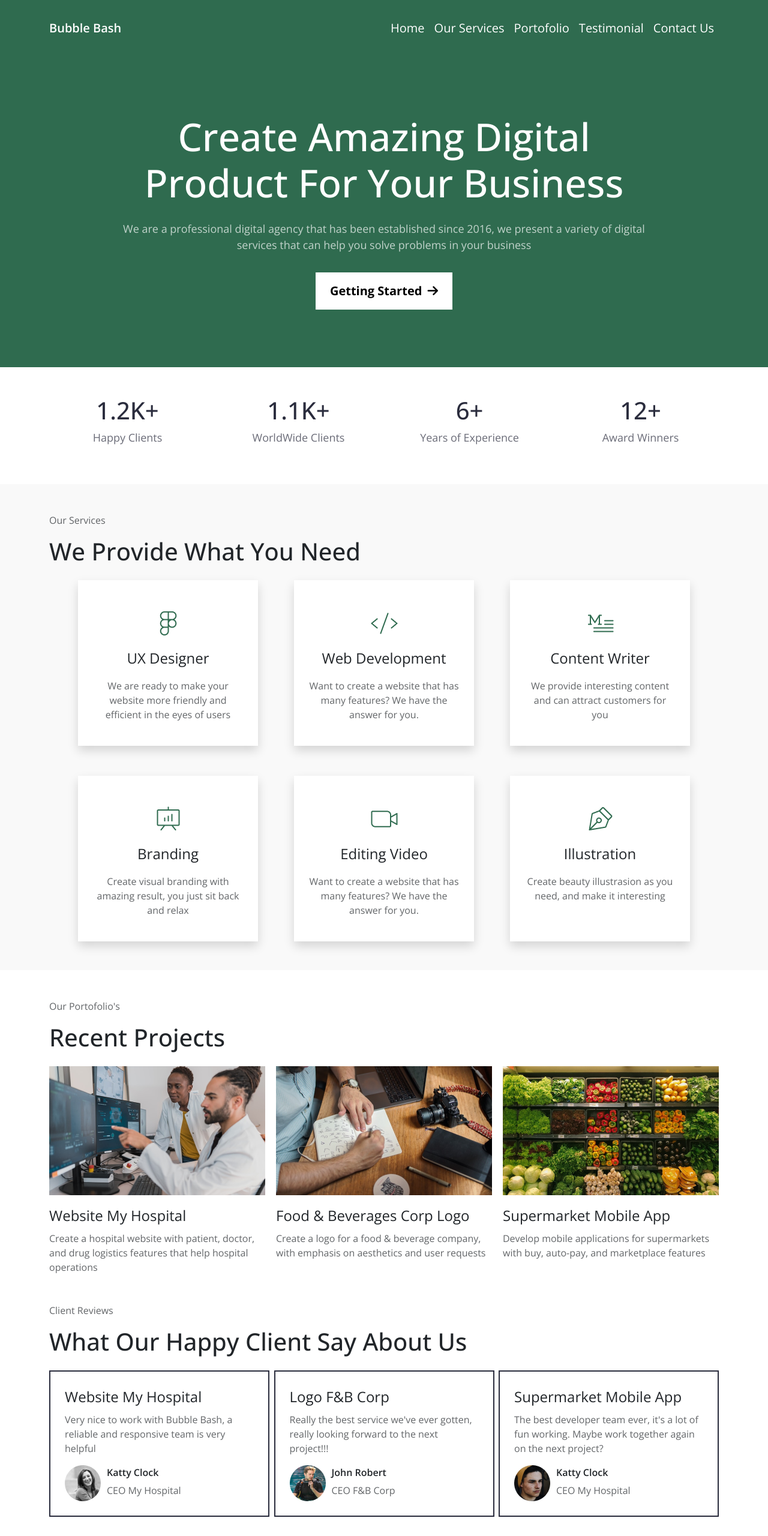
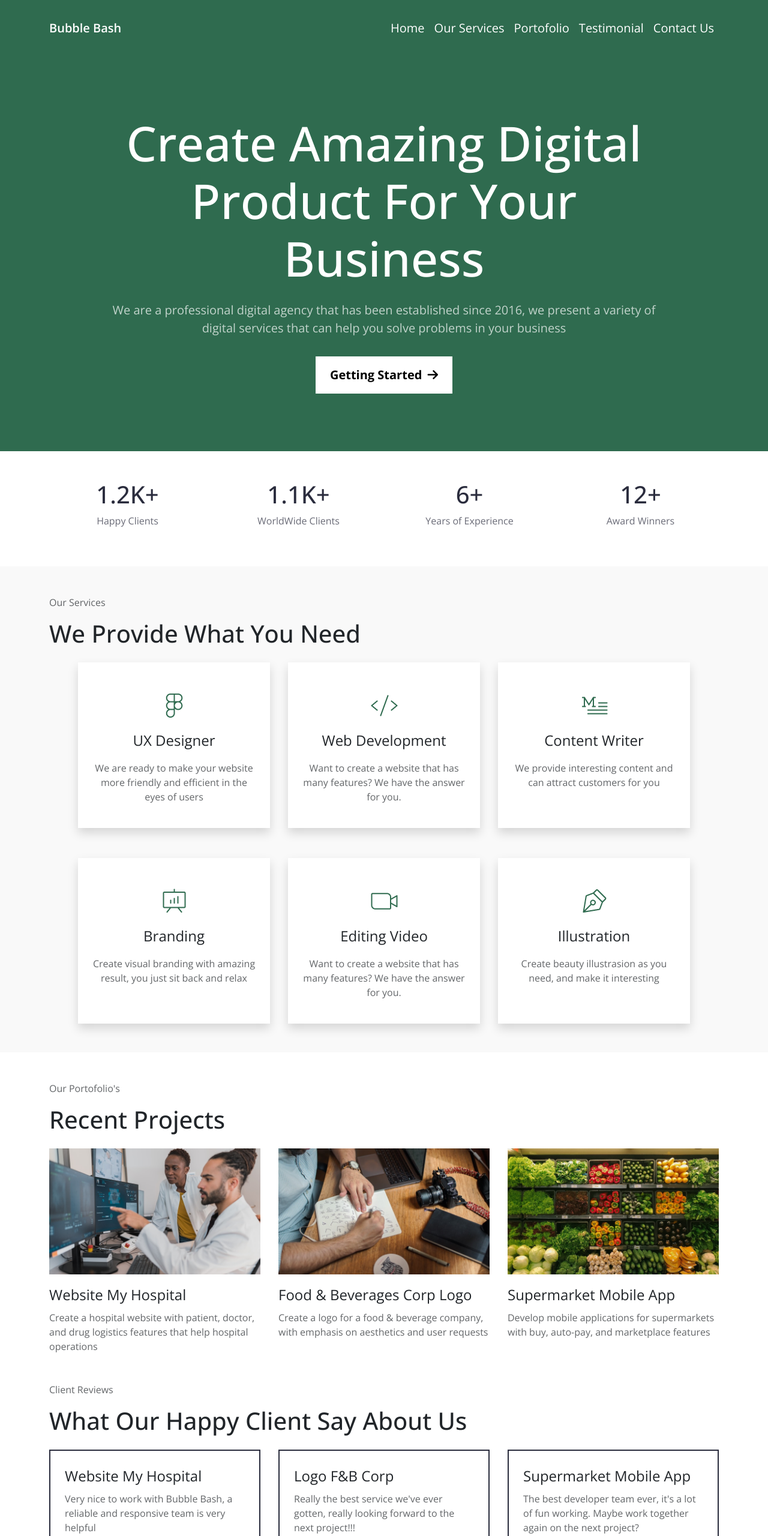
Before and after one commit to rapelista/bubble-bash, a plain HTML site: page index.html in a window 1280 px wide. Shown: the top 2560 px of the page at 60% size. Drawn offline with nearby package versions, Linux system fonts and the light colour scheme.

Commit message:
responsive

```diff
--- a/index.html
+++ b/index.html
@@ -56,7 +56,7 @@
       <!-- END NAVBAR -->
 
       <div class="container" id="banner">
-        <div class="col-10 mx-auto text-center my-5 py-5">
+        <div class="col-10 mx-auto text-center mt-md-5 py-5">
           <h1 class="pb-3">Create Amazing Digital Product For Your Business</h1>
           <p>
             We are a professional digital agency that has been established since
@@ -74,27 +74,27 @@
 
     <!-- STATS -->
     <section id="stats">
-      <div class="container pb-5">
-        <div class="row">
-          <div class="col-3">
+      <div class="container py-5">
+        <div class="row row-cols-2 row-cols-md-4">
+          <div class="col">
             <div class="text-center">
               <h1>1.2K+</h1>
               <p>Happy Clients</p>
             </div>
           </div>
-          <div class="col-3">
+          <div class="col">
             <div class="text-center">
               <h1>1.1K+</h1>
               <p>WorldWide Clients</p>
             </div>
           </div>
-          <div class="col-3">
+          <div class="col">
             <div class="text-center">
               <h1>6+</h1>
               <p>Years of Experience</p>
             </div>
           </div>
-          <div class="col-3">
+          <div class="col">
             <div class="text-center">
               <h1>12+</h1>
               <p>Award Winners</p>
@@ -111,7 +111,7 @@
         <p id="label">Our Services</p>
         <h1>We Provide What You Need</h1>
 
-        <div class="mt-4 px-5" id="services">
+        <div class="mt-4 px-3 px-md-5" id="services">
           <div class="text-center shadow p-4 pt-5">
             <img src="/img/service/FigmaLogo.png" alt="FigmaLogo" />
             <p class="card-title my-3">UX Designer</p>
@@ -250,7 +250,7 @@
     <!-- CONTACT US -->
     <section id="contact_us">
       <div class="container" id="banner">
-        <div class="col-6 mx-auto text-center py-5">
+        <div class="col-md-6 mx-auto text-center py-5">
           <h1 class="pt-5 py-3">
             Have a project idea and want to make it come true?
           </h1>
@@ -273,7 +273,7 @@
         <div class="grid">
           <div>
             <span class="title">Bubble Bash</span>
-            <p class="description col-6 mt-3 mb-4">
+            <p class="description col-md-6 mt-3 mb-4">
               Introducing, We are Bubble Bash digital agency company with more
               than 6 years of experience. We are committed to serve with all our
               heart
--- a/style/main.css
+++ b/style/main.css
@@ -13,7 +13,7 @@
 }
 
 #header {
-  width: 100vw;
+  min-width: 100vw;
   background-color: var(--var-color-bg-green);
   color: white;
   font-size: 20px;
@@ -29,11 +29,11 @@
 }
 
 #banner h1 {
-  font-size: 64px;
+  font-size: 2.1em;
 }
 
 #banner p {
-  font-size: 18px;
+  font-size: 1em;
   opacity: 0.7;
 }
 
@@ -48,7 +48,7 @@
 }
 
 #stats p {
-  font-size: 18px;
+  font-size: 1em;
   opacity: 0.7;
 }
 
@@ -66,9 +66,9 @@
 
 #service #services {
   display: grid;
-  grid-template-columns: repeat(3, 300px);
+  grid-template-columns: 1fr;
   justify-content: space-between;
-  row-gap: 50px;
+  row-gap: 20px;
 }
 
 #service #services div {
@@ -90,8 +90,13 @@
 
 #portofolio #portofolios {
   display: grid;
-  grid-template-columns: repeat(3, 360px);
+  grid-template-columns: 1fr;
   justify-content: space-between;
+  row-gap: 20px;
+}
+
+#portofolio #portofolios img {
+  width: 100%;
 }
 
 #portofolio #portofolios .card-title {
@@ -108,8 +113,9 @@
 
 #review #reviews {
   display: grid;
-  grid-template-columns: repeat(3, 367px);
+  grid-template-columns: 1fr;
   justify-content: space-between;
+  row-gap: 20px;
 }
 
 #review #reviews > div {
@@ -149,11 +155,11 @@
 }
 
 #contact_us h1 {
-  font-size: 48px;
+  font-size: 2em;
 }
 
 #contact_us p {
-  font-size: 18px;
+  font-size: 1em;
   opacity: 0.7;
 }
 
@@ -165,8 +171,8 @@
 
 #footer .grid {
   display: grid;
-  grid-template-columns: 1fr auto auto auto;
-  column-gap: 20px;
+  grid-template-columns: 1fr;
+  row-gap: 20px;
 }
 
 #footer .title {
@@ -179,11 +185,12 @@
 }
 
 #footer ul {
+  padding: 0;
   list-style-type: none;
 }
 
 #footer ul li {
-  margin-bottom: 10px;
+  margin-bottom: 5px;
 }
 
 #footer a {
@@ -198,3 +205,52 @@
 #footer ul li:nth-child(1) {
   font-weight: 600;
 }
+
+@media only screen and (min-width: 600px) {
+  #contact_us h1 {
+    font-size: 3em;
+  }
+
+  #service #services,
+  #portofolio #portofolios,
+  #review #reviews {
+    grid-template-columns: repeat(2, 1fr);
+    row-gap: 30px;
+    column-gap: 30px;
+  }
+
+  #footer .grid {
+    display: grid;
+    grid-template-columns: repeat(3, 1fr);
+    column-gap: 20px;
+  }
+
+  #footer .grid div:nth-child(1) {
+    grid-column: 1/4;
+    grid-row: 2;
+  }
+}
+
+@media only screen and (min-width: 769px) {
+  #banner h1 {
+    font-size: 4em;
+  }
+
+  #service #services,
+  #portofolio #portofolios,
+  #review #reviews {
+    grid-template-columns: repeat(3, 1fr);
+    row-gap: 50px;
+  }
+
+  #footer .grid {
+    display: grid;
+    grid-template-columns: 1fr auto auto auto;
+    column-gap: 20px;
+  }
+
+  #footer .grid div:nth-child(1) {
+    grid-column: 1;
+    grid-row: 1;
+  }
+}
```
